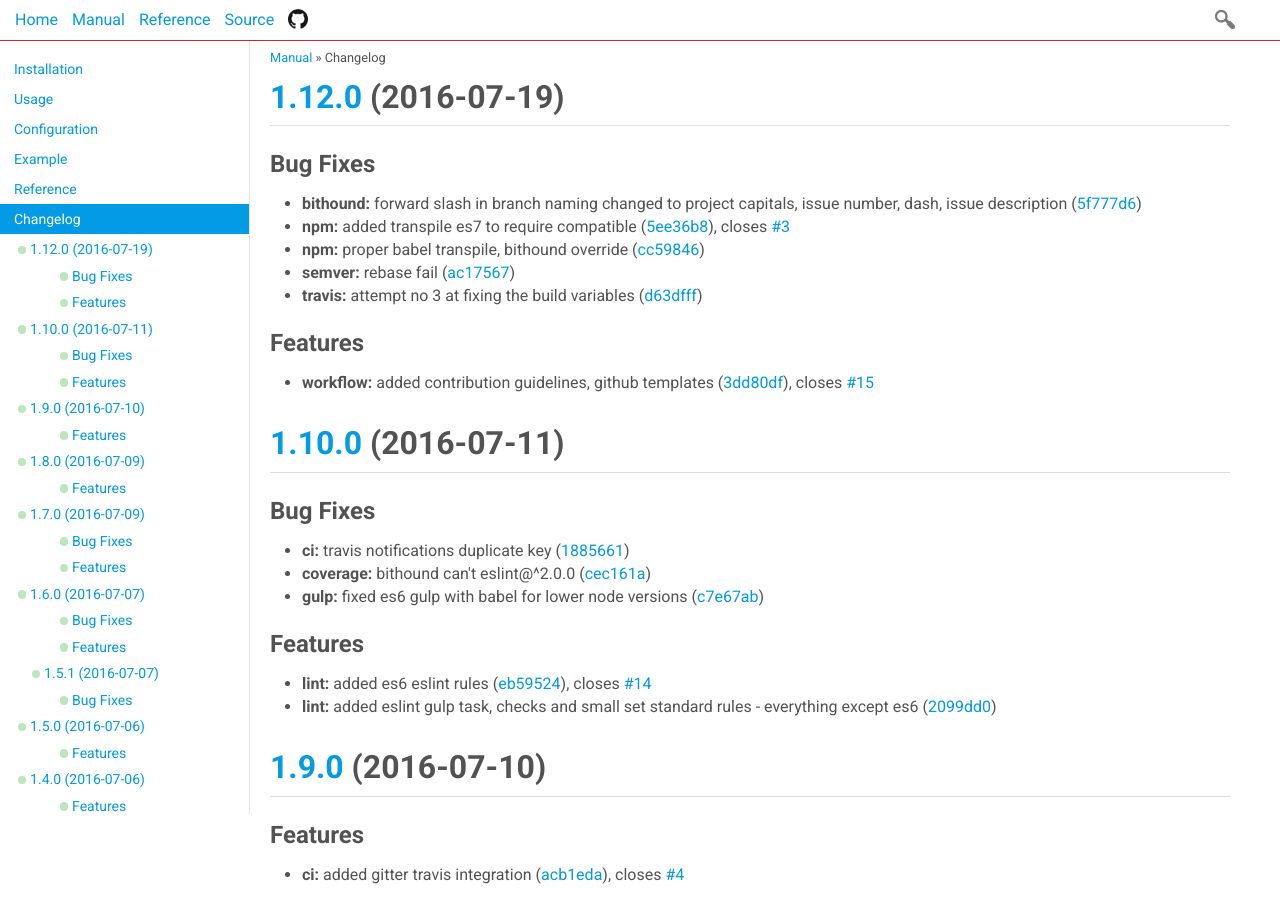
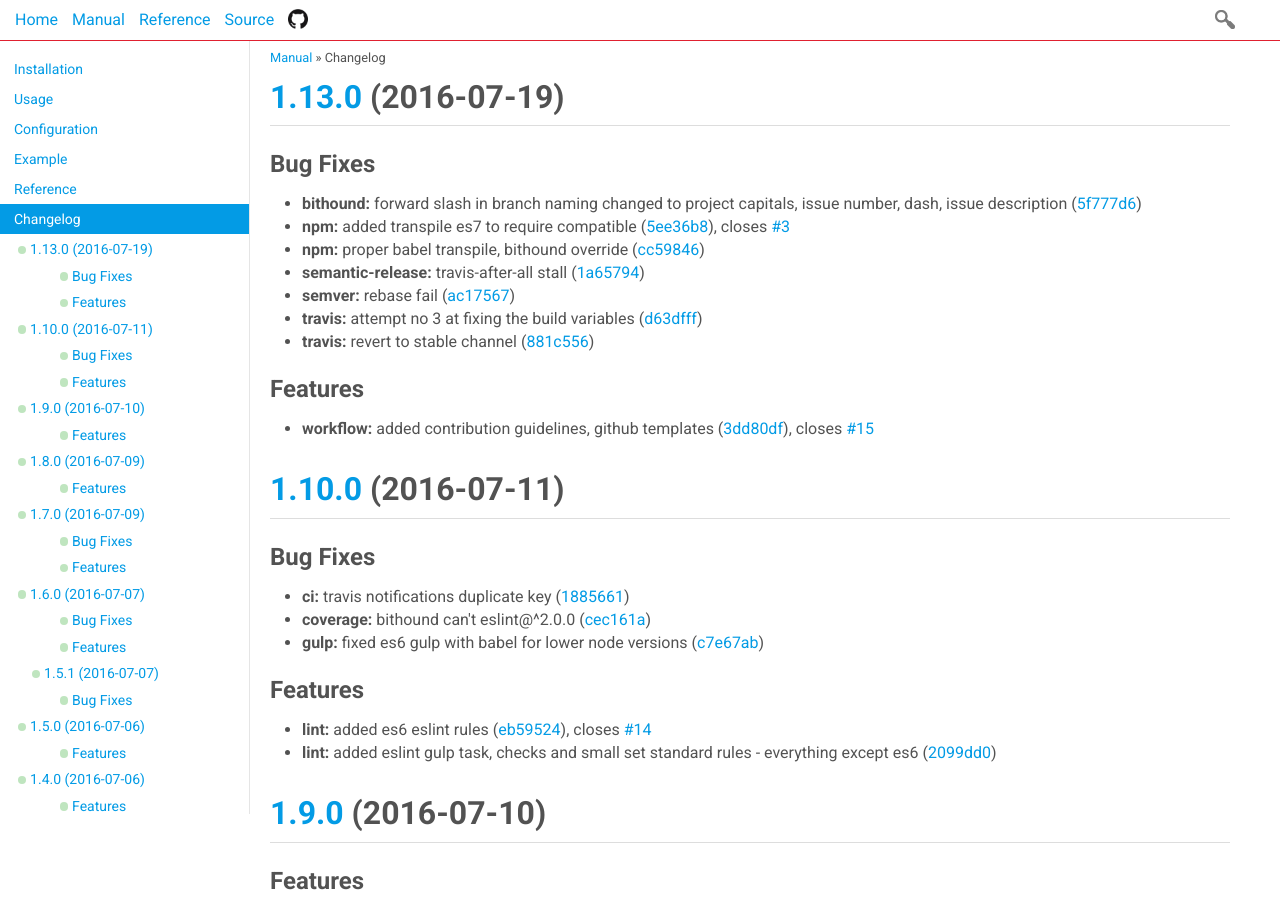
Before and after one commit to superleap/github-issues-label-sync, a website: page manual/changelog.html in a window 1280 px wide. Shown: the top 898 px of the page. Drawn offline with Linux system fonts and the light colour scheme; files that its build step writes are made by us from their sources.

Commit message:
Update 2016-07-20T01:14:45.576Z

```diff
--- a/manual/changelog.html
+++ b/manual/changelog.html
@@ -78,7 +78,7 @@
     <h1 class="manual-toc-title"><a href="manual/changelog.html" data-ice="title">Changelog</a></h1>
     <ul class="manual-toc">
 
-    <li data-ice="manualNav" class="indent-h1"><span class="manual-dot"></span><a href="manual/changelog.html#-1-12-0-https-github-com-superleap-github-issues-label-sync-compare-v1-10-0-v1-12-0-2016-07-19-" data-ice="link">1.12.0 (2016-07-19)</a></li>
+    <li data-ice="manualNav" class="indent-h1"><span class="manual-dot"></span><a href="manual/changelog.html#-1-13-0-https-github-com-superleap-github-issues-label-sync-compare-v1-10-0-v1-13-0-2016-07-19-" data-ice="link">1.13.0 (2016-07-19)</a></li>
 <li data-ice="manualNav" class="indent-h3"><span class="manual-dot"></span><a href="manual/changelog.html#bug-fixes" data-ice="link">Bug Fixes</a></li>
 <li data-ice="manualNav" class="indent-h3"><span class="manual-dot"></span><a href="manual/changelog.html#features" data-ice="link">Features</a></li>
 <li data-ice="manualNav" class="indent-h1"><span class="manual-dot"></span><a href="manual/changelog.html#-1-10-0-https-github-com-superleap-github-issues-label-sync-compare-v1-9-0-v1-10-0-2016-07-11-" data-ice="link">1.10.0 (2016-07-11)</a></li>
@@ -121,14 +121,16 @@
     <span>&#xBB;</span>
     <span data-ice="title">Changelog</span>
   </div>
-  <div data-ice="content"><h1 id="-1-12-0-https-github-com-superleap-github-issues-label-sync-compare-v1-10-0-v1-12-0-2016-07-19-"><a href="https://github.com/superleap/github-issues-label-sync/compare/v1.10.0...v1.12.0">1.12.0</a> (2016-07-19)</h1>
+  <div data-ice="content"><h1 id="-1-13-0-https-github-com-superleap-github-issues-label-sync-compare-v1-10-0-v1-13-0-2016-07-19-"><a href="https://github.com/superleap/github-issues-label-sync/compare/v1.10.0...v1.13.0">1.13.0</a> (2016-07-19)</h1>
 <h3 id="bug-fixes">Bug Fixes</h3>
 <ul>
 <li><strong>bithound:</strong> forward slash in branch naming changed to project capitals, issue number, dash, issue description (<a href="https://github.com/superleap/github-issues-label-sync/commit/5f777d6">5f777d6</a>)</li>
 <li><strong>npm:</strong> added transpile es7 to require compatible (<a href="https://github.com/superleap/github-issues-label-sync/commit/5ee36b8">5ee36b8</a>), closes <a href="https://github.com/superleap/github-issues-label-sync/issues/3">#3</a></li>
 <li><strong>npm:</strong> proper babel transpile, bithound override (<a href="https://github.com/superleap/github-issues-label-sync/commit/cc59846">cc59846</a>)</li>
+<li><strong>semantic-release:</strong> travis-after-all stall (<a href="https://github.com/superleap/github-issues-label-sync/commit/1a65794">1a65794</a>)</li>
 <li><strong>semver:</strong> rebase fail (<a href="https://github.com/superleap/github-issues-label-sync/commit/ac17567">ac17567</a>)</li>
 <li><strong>travis:</strong> attempt no 3 at fixing the build variables (<a href="https://github.com/superleap/github-issues-label-sync/commit/d63dfff">d63dfff</a>)</li>
+<li><strong>travis:</strong> revert to stable channel (<a href="https://github.com/superleap/github-issues-label-sync/commit/881c556">881c556</a>)</li>
 </ul>
 <h3 id="features">Features</h3>
 <ul>
--- a/package.json
+++ b/package.json
@@ -36,7 +36,7 @@
     "github": "^2.1.0"
   },
   "devDependencies": {
-    "@semantic-release/last-release-npm": "https://github.com/vrtxf/last-release-npm/tarball/eb54fcdf0dbe44f853fcff858fe3e127def133e9",
+    "@semantic-release/last-release-npm": "https://github.com/vrtxf/last-release-npm/tarball/777c85e5e29435bf860ea57ef8ead79c5d32d480",
     "babel-core": "^6.10.4",
     "babel-plugin-add-module-exports": "^0.2.1",
     "babel-plugin-transform-es2015-block-scoping": "^6.10.1",
```
Also changed, not shown: manual/configuration.html (+1 -1 lines), manual/example.html (+1 -1 lines), manual/index.html (+2 -2 lines), manual/installation.html (+1 -1 lines), manual/usage.html (+1 -1 lines).
